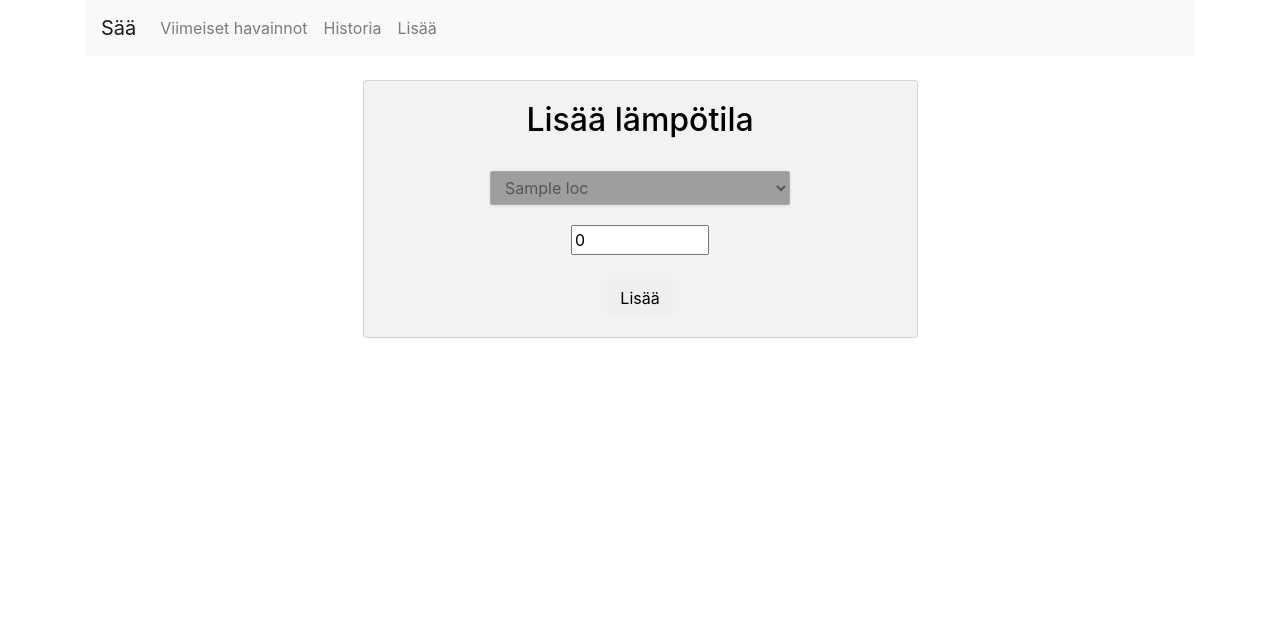
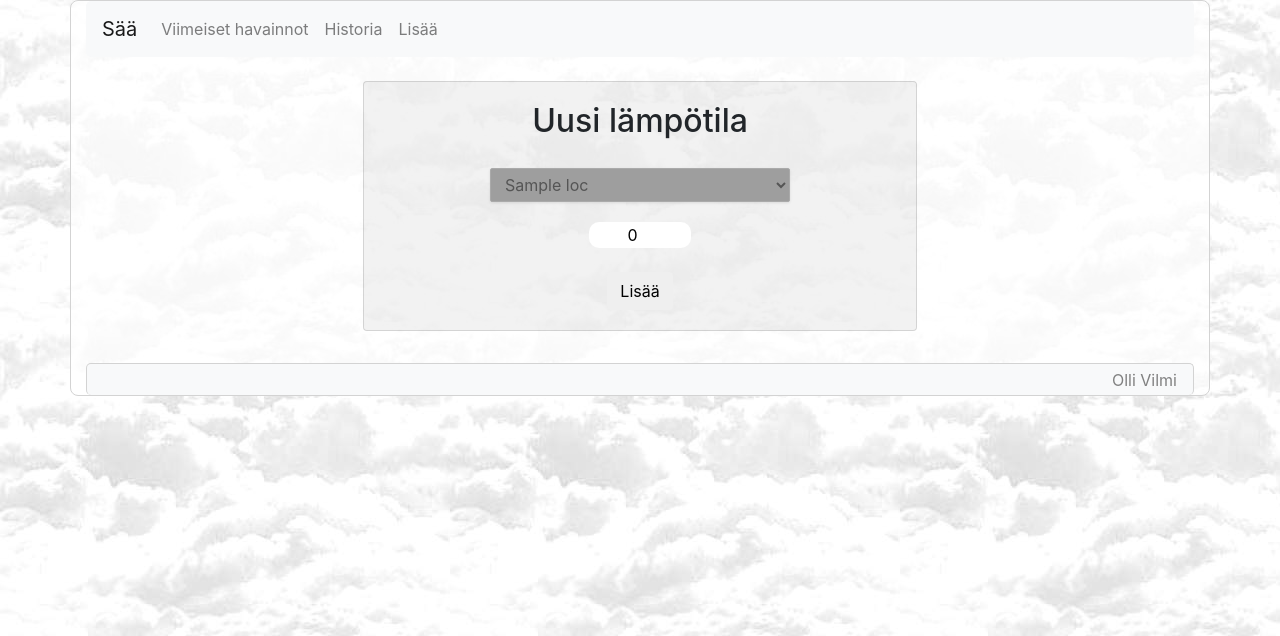
Before and after one commit to ollivilmi/weather_app, a Flask app: template templates/add.html in a window 1280 px wide. Shown: the top 636 px of the page. Run offline with Flask 2, Linux system fonts and the light colour scheme; the template is opened without the code that fills it: most values are stand-ins (such as "Sample title", 1, 10 or a date in 2020); some libraries are stand-ins or nearby versions; grey boxes are pictures that could not be loaded.

Commit message:
Deleted TempCurrent, some CSS changes/additions

```diff
--- a/app.py
+++ b/app.py
@@ -65,7 +65,7 @@ def getlocation():
 
 	return jsonify(temps)
 
-# From the amount of recent tempereratures, get records
+# From the amount of recent tempereratures, get records (min, max, newest) for a location
 @app.route("/getrecords")
 def getrecords():
 	loc = request.args.get("loc")
@@ -87,6 +87,7 @@ def getrecords():
 
 	return jsonify(records)
 
+# Gets temperature records (min, max, avg, newest) for all locations to build a table
 @app.route("/getallrecords")
 def getallrecords():
 	h = request.args.get("hours")
@@ -136,21 +137,17 @@ def get_locations():
 
 def null_check(argument, name):
 	if argument == None:
-		raise RunTimeError(name + " missing")
+		raise RuntimeError(name + " missing")
 
 def add_temperature(temp, loc):
-	# Add temp to history table
+	# Check that the temperature is within reasonable limits
+	try:
+		ftemp = float(temp)
+		if (ftemp > 70 or ftemp <-100):
+			return
+	except:
+		return
 	db.session.add(TempHistory(loc, temp))
-
-	# Add temp to current and check if the temp is a new record
-	cur = db.session.query(TempCurrent).filter(TempCurrent.location_id == loc).first()
-	cur.tcurrent = temp
-	cur.date = datetime.utcnow()
-
-	if float(temp) > float(cur.tmax):
-		cur.tmax = temp
-	elif float(temp) < float(cur.tmin):
-		cur.tmin = temp
 
 	db.session.commit()
 
--- a/db_create.py
+++ b/db_create.py
@@ -1,5 +1,5 @@
 from app import db
-from models import Locations, TempHistory, TempCurrent
+from models import Locations, TempHistory
 from datetime import datetime
 
 #create
@@ -11,7 +11,5 @@ Locations('New York', 40.7406905,-73.9938438), Locations('Amsterdam', 52.3650691
 
 db.session.add_all([TempHistory(1,0),TempHistory(2,0),TempHistory(3,0),TempHistory(4,0),TempHistory(5,0)])
 
-db.session.add_all([TempCurrent(1,0,0,0,datetime.utcnow()),TempCurrent(2,0,0,0,datetime.utcnow()),TempCurrent(3,0,0,0,datetime.utcnow()),TempCurrent(4,0,0,0,datetime.utcnow()),TempCurrent(5,0,0,0,datetime.utcnow())])
-
 #commit
 db.session.commit()
--- a/static/styles.css
+++ b/static/styles.css
@@ -4,6 +4,18 @@
     margin-left: auto;
     margin-right: auto;
     text-align: center;
+    background-color: rgba(255, 255, 255, 0.75);
+    border-radius: 8px;
+    border: 1px solid lightgrey;
+}
+
+body {
+    background-image: url(clouds.jpg);
+    background-repeat: repeat;
+}
+
+.navbar {
+    border-radius: 5px;
 }
 
 main .form-control
@@ -15,12 +27,40 @@ main .form-control
     width: auto;
 }
 
-a {
-    color: black;
+footer {
+    text-align: right;
+    padding-right: 1em;
+    border: 1px solid lightgrey;
+    border-bottom: none;
+    margin-top: 2em;
+    line-height: 2em;
+    width: 100%;
+    border-radius: 5px;
+    height: 2em;
 }
 
-a:hover {
+.number {
+    width: 20%;
+    border: none;
+    text-align: center;
+    border-radius: 10px;
+    outline-width: 0;
+}
+
+h4 a {
     color: grey;
+}
+
+h4 a:hover {
+    color: lightgrey;
+}
+
+footer a {
+    color: grey;
+}
+
+footer a:hover {
+    color: lightgrey;
 }
 
 .card {
--- a/templates/about.html
+++ b/templates/about.html
@@ -12,7 +12,7 @@
 	<div class="card">
 		<div class="card-body">
 			<h2 class="card-title">
-				<a data-toggle="collapse" href="#collapse2">Havaintopisteet</a>
+				Havaintopisteet
 			</h2>
 		<form id="getlocation">
 			<fieldset>
--- a/templates/add.html
+++ b/templates/add.html
@@ -8,9 +8,9 @@
 	<br>
 	<div class="card">
 		<div class="card-body">
-			<h2 class="card-title">
-				<a data-toggle="collapse" href="#collapse2">Lisää lämpötila</a>
-			</h2>
+				<h2>
+					Uusi lämpötila
+				</h2>
 		<form action="{{ url_for('add') }}" method="post">
 			<fieldset>
 				<div class="form-group">
@@ -21,7 +21,7 @@
 					</select>
 				</div>
 				<div class="form-group">
-					<input type=number min=-100 max= 100 step="0.01" value=0 name="temp" placeholder="Celsius"/>
+					<input type=number class="number" min=-100 max= 70 step="0.01" value=0 name="temp" placeholder="Celsius"/>
 				</div>
 				<br>
 				<div class="form-group">
--- a/templates/history.html
+++ b/templates/history.html
@@ -8,9 +8,9 @@
 	<br>
 	<div class="card">
 		<div class="card-body">
-			<h2 class="card-title">
-				<a data-toggle="collapse" href="#collapse2">Historia</a>
-			</h2>
+				<h2>
+					Sijainnin historia
+				</h2>
 		<form id="gethistory">
 			<fieldset>
 				<div class="form-group">
--- a/templates/layout.html
+++ b/templates/layout.html
@@ -45,6 +45,8 @@
                 {% block main %}{% endblock %}
             </main>
 
+            <footer class="bg-light"><a href="https://github.com/ollivilmi/weather_app">Olli Vilmi</a></footer>
+
         </div>
 
     </body>
```
Also changed, not shown: models.py (+0 -20 lines), static/clouds.jpg (added).
